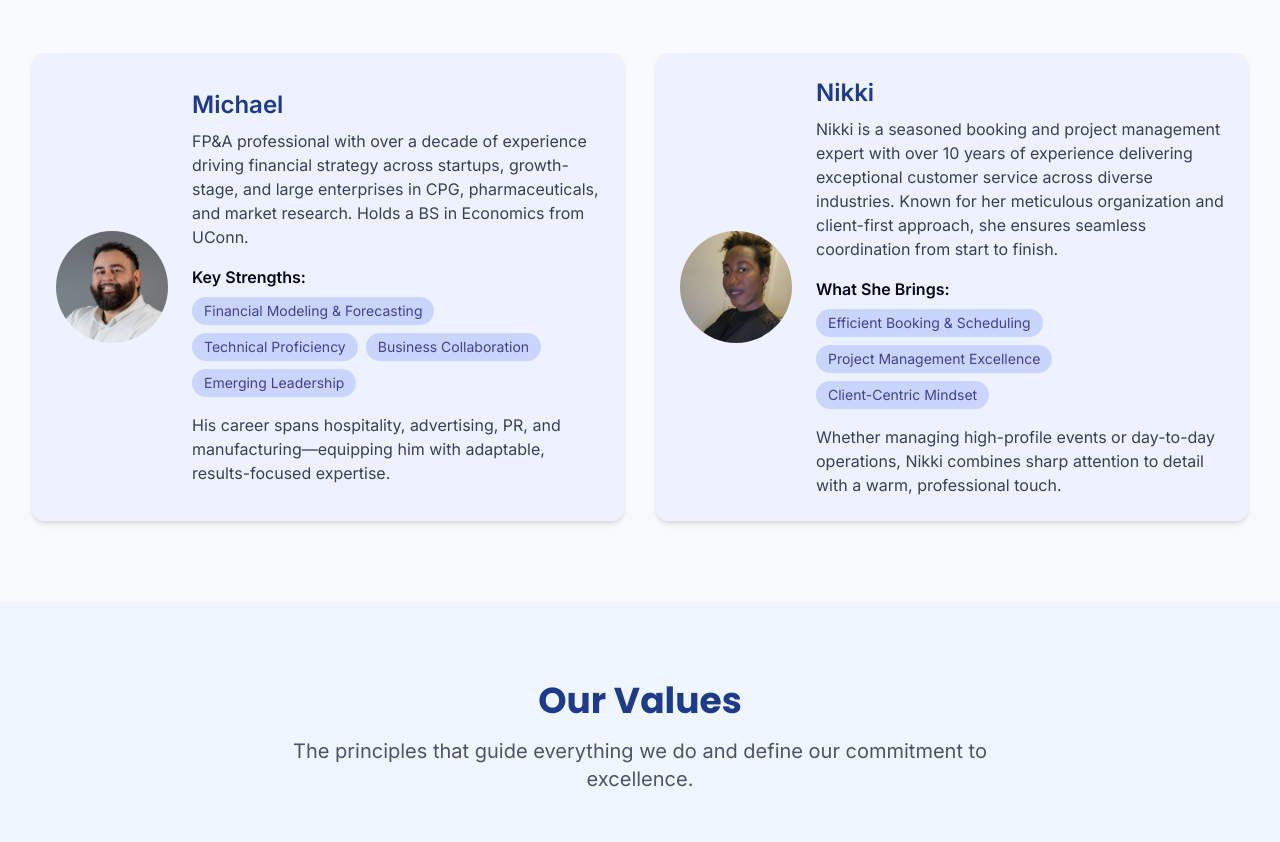
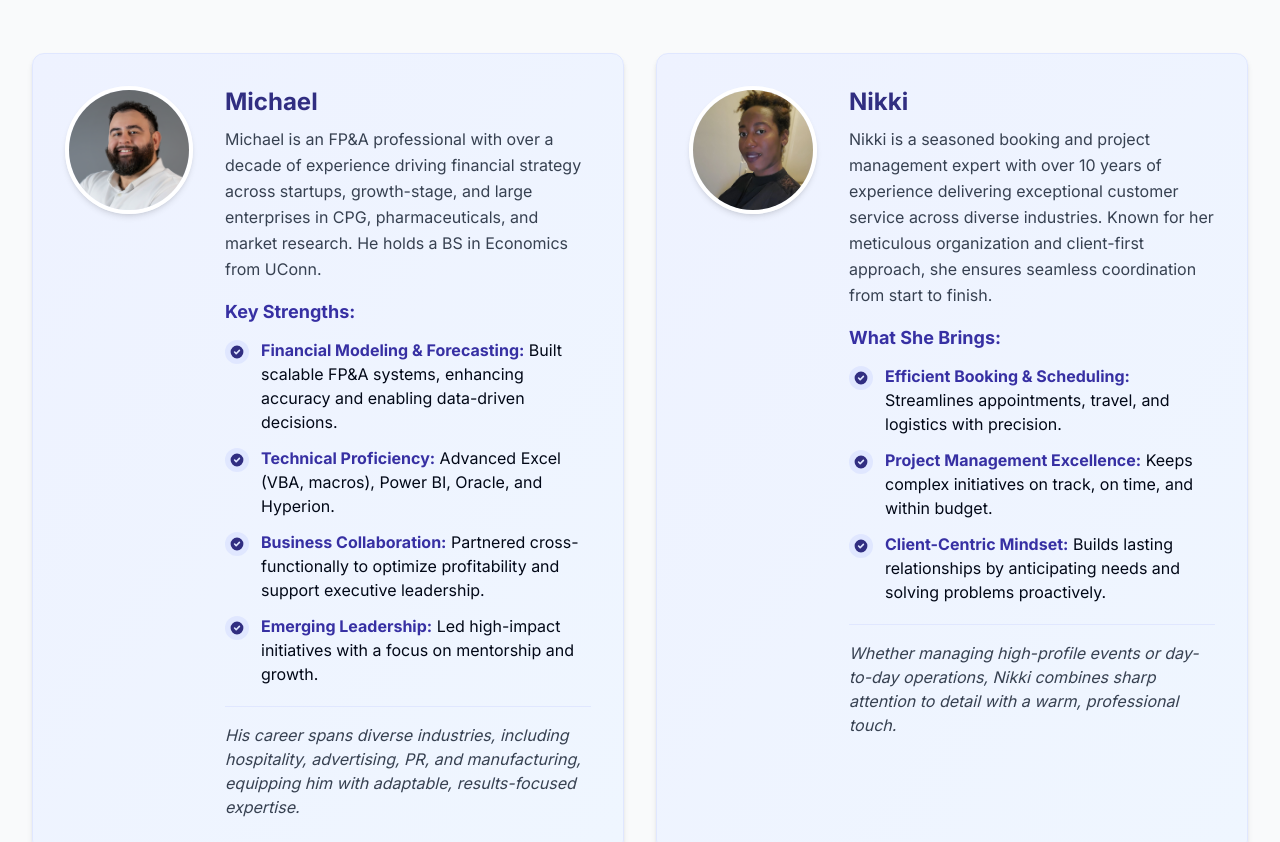
Before and after one commit to Philip-project/TAX_project, a React (Vite) app: page /about in a window 1280 px wide. Shown: the part 1248-2090 px from the top of the page. Built offline with nearby package versions, Linux system fonts and the light colour scheme.

Commit message:
modified the out team section in about file

```diff
--- a/src/pages/About.tsx
+++ b/src/pages/About.tsx
@@ -137,7 +137,7 @@ const About = () => {
     <div className="grid md:grid-cols-2 gap-8">
 
       {/* Michael's Card */}
-      <div className="bg-indigo-50 rounded-xl shadow-md hover:shadow-xl transition-all duration-300 p-6 flex items-center gap-6 group">
+      {/* <div className="bg-indigo-50 rounded-xl shadow-md hover:shadow-xl transition-all duration-300 p-6 flex items-center gap-6 group">
         <div className="flex-shrink-0 w-28 h-28 overflow-hidden rounded-full">
           <img
             src="/lovable-uploads/img2.png"
@@ -161,10 +161,81 @@ const About = () => {
             His career spans hospitality, advertising, PR, and manufacturing—equipping him with adaptable, results-focused expertise.
           </p>
         </div>
-      </div>
+      </div> */}
+      {/* Michael's Card - Enhanced */}
+<div className="bg-gradient-to-br from-indigo-50 to-blue-50 rounded-xl shadow-md hover:shadow-xl transition-all duration-300 p-8 flex flex-col md:flex-row items-start gap-8 group border border-indigo-100 hover:border-indigo-200">
+  {/* Image */}
+  <div className="flex-shrink-0 w-32 h-32 overflow-hidden rounded-full border-4 border-white shadow-md group-hover:border-indigo-100 transition-all duration-300">
+    <img
+      src="/lovable-uploads/img2.png"
+      alt="Michael – FP&A Expert"
+      className="w-full h-full object-cover transform transition-transform duration-300 group-hover:scale-105"
+    />
+  </div>
+
+  {/* Content */}
+  <div className="flex-1">
+    <h3 className="text-2xl font-bold text-indigo-900 mb-2">Michael</h3>
+    <p className="text-gray-700 mb-4 leading-relaxed">
+      Michael is an FP&A professional with over a decade of experience driving financial strategy across startups, growth-stage, and large enterprises in CPG, pharmaceuticals, and market research. He holds a BS in Economics from UConn.
+    </p>
+
+    <h4 className="font-bold text-indigo-800 mb-3 text-lg">Key Strengths:</h4>
+
+    <ul className="space-y-3 mb-5">
+      <li className="flex items-start">
+        <span className="bg-indigo-100 text-indigo-900 rounded-full p-1 mr-3 mt-0.5">
+          <svg xmlns="http://www.w3.org/2000/svg" className="h-4 w-4" viewBox="0 0 20 20" fill="currentColor">
+            <path fillRule="evenodd" d="M10 18a8 8 0 100-16 8 8 0 000 16zm3.707-9.293a1 1 0 00-1.414-1.414L9 10.586 7.707 9.293a1 1 0 00-1.414 1.414l2 2a1 1 0 001.414 0l4-4z" clipRule="evenodd" />
+          </svg>
+        </span>
+        <span>
+          <strong className="text-indigo-800">Financial Modeling & Forecasting:</strong> Built scalable FP&A systems, enhancing accuracy and enabling data-driven decisions.
+        </span>
+      </li>
+
+      <li className="flex items-start">
+        <span className="bg-indigo-100 text-indigo-900 rounded-full p-1 mr-3 mt-0.5">
+          <svg xmlns="http://www.w3.org/2000/svg" className="h-4 w-4" viewBox="0 0 20 20" fill="currentColor">
+            <path fillRule="evenodd" d="M10 18a8 8 0 100-16 8 8 0 000 16zm3.707-9.293a1 1 0 00-1.414-1.414L9 10.586 7.707 9.293a1 1 0 00-1.414 1.414l2 2a1 1 0 001.414 0l4-4z" clipRule="evenodd" />
+          </svg>
+        </span>
+        <span>
+          <strong className="text-indigo-800">Technical Proficiency:</strong> Advanced Excel (VBA, macros), Power BI, Oracle, and Hyperion.
+        </span>
+      </li>
+
+      <li className="flex items-start">
+        <span className="bg-indigo-100 text-indigo-900 rounded-full p-1 mr-3 mt-0.5">
+          <svg xmlns="http://www.w3.org/2000/svg" className="h-4 w-4" viewBox="0 0 20 20" fill="currentColor">
+            <path fillRule="evenodd" d="M10 18a8 8 0 100-16 8 8 0 000 16zm3.707-9.293a1 1 0 00-1.414-1.414L9 10.586 7.707 9.293a1 1 0 00-1.414 1.414l2 2a1 1 0 001.414 0l4-4z" clipRule="evenodd" />
+          </svg>
+        </span>
+        <span>
+          <strong className="text-indigo-800">Business Collaboration:</strong> Partnered cross-functionally to optimize profitability and support executive leadership.
+        </span>
+      </li>
+
+      <li className="flex items-start">
+        <span className="bg-indigo-100 text-indigo-900 rounded-full p-1 mr-3 mt-0.5">
+          <svg xmlns="http://www.w3.org/2000/svg" className="h-4 w-4" viewBox="0 0 20 20" fill="currentColor">
+            <path fillRule="evenodd" d="M10 18a8 8 0 100-16 8 8 0 000 16zm3.707-9.293a1 1 0 00-1.414-1.414L9 10.586 7.707 9.293a1 1 0 00-1.414 1.414l2 2a1 1 0 001.414 0l4-4z" clipRule="evenodd" />
+          </svg>
+        </span>
+        <span>
+          <strong className="text-indigo-800">Emerging Leadership:</strong> Led high-impact initiatives with a focus on mentorship and growth.
+        </span>
+      </li>
+    </ul>
+
+    <p className="text-gray-700 italic border-t border-indigo-100 pt-4">
+      His career spans diverse industries, including hospitality, advertising, PR, and manufacturing, equipping him with adaptable, results-focused expertise.
+    </p>
+  </div>
+</div>
 
       {/* Nikki's Card */}
-      <div className="bg-indigo-50 rounded-xl shadow-md hover:shadow-xl transition-all duration-300 p-6 flex items-center gap-6 group">
+      {/* <div className="bg-indigo-50 rounded-xl shadow-md hover:shadow-xl transition-all duration-300 p-6 flex items-center gap-6 group">
         <div className="flex-shrink-0 w-28 h-28 overflow-hidden rounded-full">
           <img
             src="/lovable-uploads/img4.jpg"
@@ -187,7 +258,67 @@ const About = () => {
             Whether managing high-profile events or day-to-day operations, Nikki combines sharp attention to detail with a warm, professional touch.
           </p>
         </div>
-      </div>
+      </div> */}
+      {/* Nikki's Card - Enhanced */}
+<div className="bg-gradient-to-br from-indigo-50 to-blue-50 rounded-xl shadow-md hover:shadow-xl transition-all duration-300 p-8 flex flex-col md:flex-row items-start gap-8 group border border-indigo-100 hover:border-indigo-200">
+  {/* Image */}
+  <div className="flex-shrink-0 w-32 h-32 overflow-hidden rounded-full border-4 border-white shadow-md group-hover:border-indigo-100 transition-all duration-300">
+    <img
+      src="/lovable-uploads/img4.jpg"
+      alt="Nikki – Booking & Project Management Expert"
+      className="w-full h-full object-cover transform transition-transform duration-300 group-hover:scale-105"
+    />
+  </div>
+
+  {/* Content */}
+  <div className="flex-1">
+    <h3 className="text-2xl font-bold text-indigo-900 mb-2">Nikki</h3>
+    <p className="text-gray-700 mb-4 leading-relaxed">
+      Nikki is a seasoned booking and project management expert with over 10 years of experience delivering exceptional customer service across diverse industries. Known for her meticulous organization and client-first approach, she ensures seamless coordination from start to finish.
+    </p>
+
+    <h4 className="font-bold text-indigo-800 mb-3 text-lg">What She Brings:</h4>
+
+    <ul className="space-y-3 mb-5">
+      <li className="flex items-start">
+        <span className="bg-indigo-100 text-indigo-900 rounded-full p-1 mr-3 mt-0.5">
+          <svg xmlns="http://www.w3.org/2000/svg" className="h-4 w-4" viewBox="0 0 20 20" fill="currentColor">
+            <path fillRule="evenodd" d="M10 18a8 8 0 100-16 8 8 0 000 16zm3.707-9.293a1 1 0 00-1.414-1.414L9 10.586 7.707 9.293a1 1 0 00-1.414 1.414l2 2a1 1 0 001.414 0l4-4z" clipRule="evenodd" />
+          </svg>
+        </span>
+        <span>
+          <strong className="text-indigo-800">Efficient Booking & Scheduling:</strong> Streamlines appointments, travel, and logistics with precision.
+        </span>
+      </li>
+
+      <li className="flex items-start">
+        <span className="bg-indigo-100 text-indigo-900 rounded-full p-1 mr-3 mt-0.5">
+          <svg xmlns="http://www.w3.org/2000/svg" className="h-4 w-4" viewBox="0 0 20 20" fill="currentColor">
+            <path fillRule="evenodd" d="M10 18a8 8 0 100-16 8 8 0 000 16zm3.707-9.293a1 1 0 00-1.414-1.414L9 10.586 7.707 9.293a1 1 0 00-1.414 1.414l2 2a1 1 0 001.414 0l4-4z" clipRule="evenodd" />
+          </svg>
+        </span>
+        <span>
+          <strong className="text-indigo-800">Project Management Excellence:</strong> Keeps complex initiatives on track, on time, and within budget.
+        </span>
+      </li>
+
+      <li className="flex items-start">
+        <span className="bg-indigo-100 text-indigo-900 rounded-full p-1 mr-3 mt-0.5">
+          <svg xmlns="http://www.w3.org/2000/svg" className="h-4 w-4" viewBox="0 0 20 20" fill="currentColor">
+            <path fillRule="evenodd" d="M10 18a8 8 0 100-16 8 8 0 000 16zm3.707-9.293a1 1 0 00-1.414-1.414L9 10.586 7.707 9.293a1 1 0 00-1.414 1.414l2 2a1 1 0 001.414 0l4-4z" clipRule="evenodd" />
+          </svg>
+        </span>
+        <span>
+          <strong className="text-indigo-800">Client-Centric Mindset:</strong> Builds lasting relationships by anticipating needs and solving problems proactively.
+        </span>
+      </li>
+    </ul>
+
+    <p className="text-gray-700 italic border-t border-indigo-100 pt-4">
+      Whether managing high-profile events or day-to-day operations, Nikki combines sharp attention to detail with a warm, professional touch.
+    </p>
+  </div>
+</div>
 
     </div>
   </div>
```
